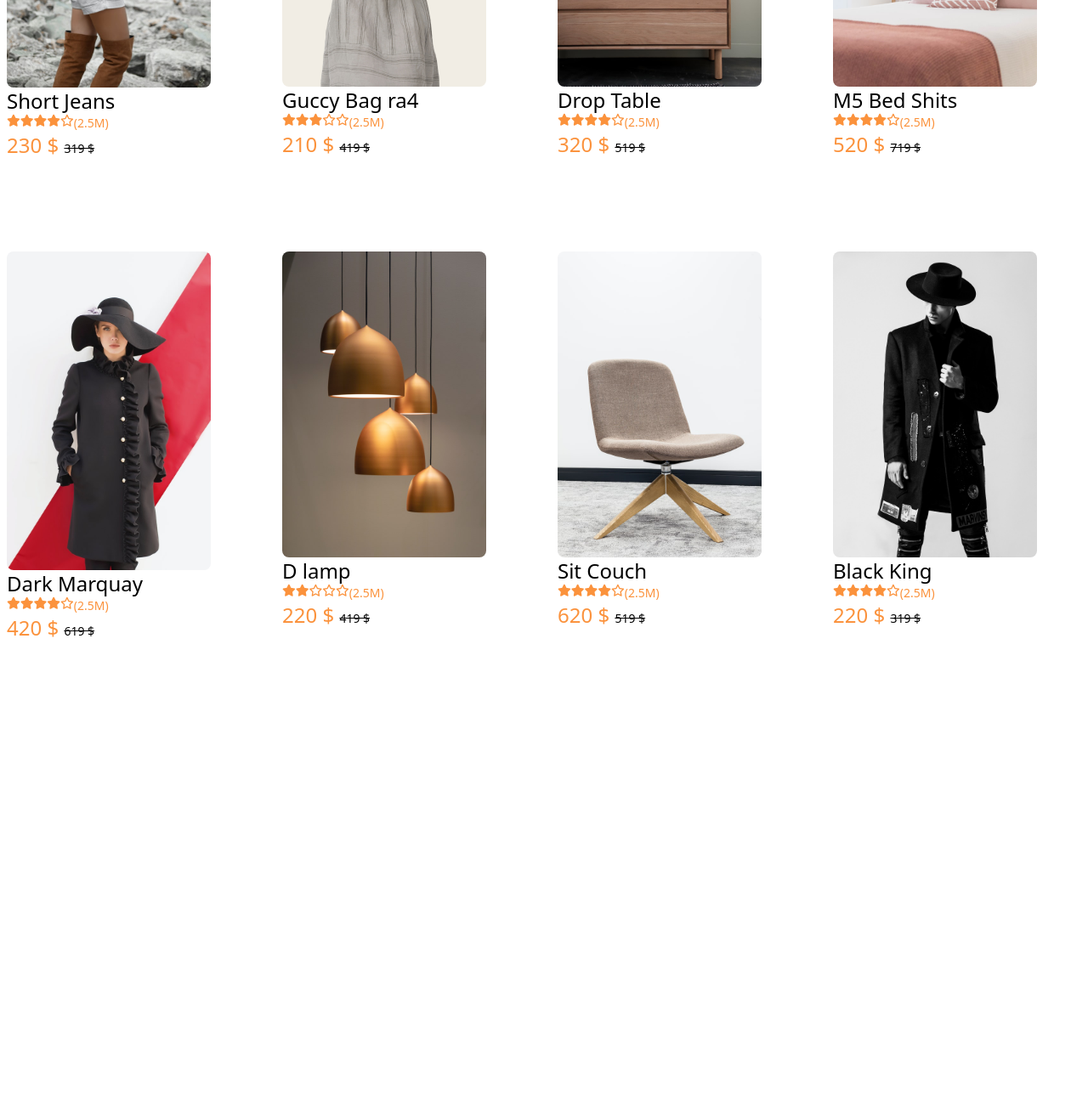
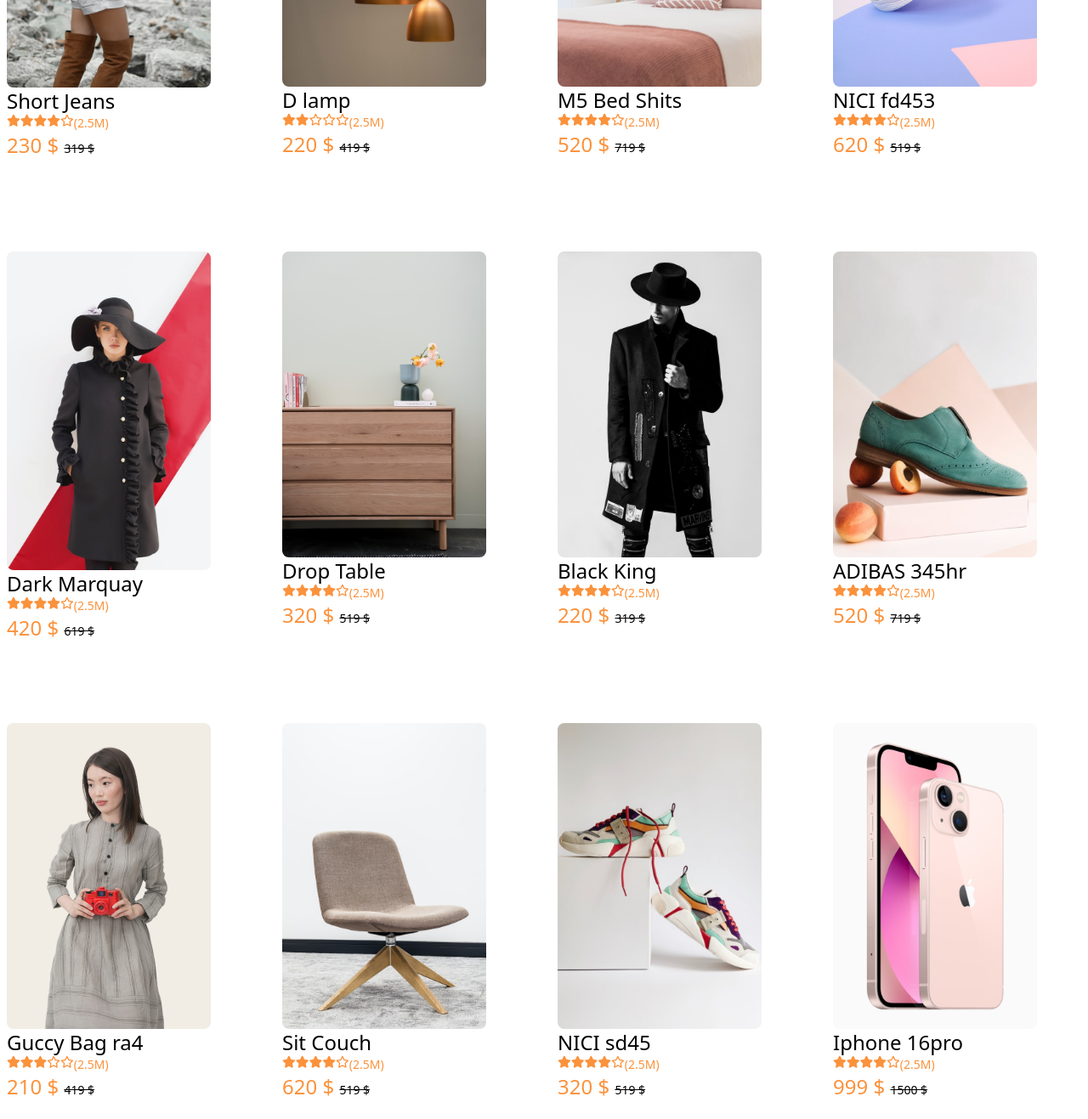
Before and after one commit to munnaMia/VVFshop, a plain HTML site: page src/index.html in a window 1280 px wide. Shown: the part 2000-3317 px from the top of the page at 85% size. Before the commit the page ends 2763 px from the top, so only its background shows below. Drawn offline with Linux system fonts and the light colour scheme; a web font is replaced by a local one.

Commit message:
adding some new  Products  to the feature section

```diff
--- a/src/index.html
+++ b/src/index.html
@@ -294,7 +294,7 @@
         <h2 class="font-sans text-gray-600 text-3xl mt-9 uppercase ml-7 mb-6 mt-11 font-bold "><i class="fa-solid fa-bag-shopping"></i> Feature Products</h2>
         <hr class="h-1">
 
-        <div class="grid grid-rows-2 grid-flow-col gap-y-20 gap-x-4 mt-4">
+        <div class="grid grid-rows-3 grid-flow-col gap-y-20 gap-x-4 mt-4">
 
             <div class="cursor-pointer p-2 rounded-lg w-64 duration-150 hover:shadow-lg">
                 <div class="overflow-hidden">
@@ -423,6 +423,71 @@
                 </div>
                 <span class="text-orange-400 font-sans font-medium text-2xl">220 $  <del class="text-sm text-black">319 $</del></span>
             </div>
+
+            <div class="cursor-pointer p-2 rounded-lg w-64 duration-150 hover:shadow-lg">
+                <div class="overflow-hidden">
+                    <img class="object-contain rounded-lg  w-full" src="../images/Feature_images/featureU1.jpg" alt="image feature">
+                </div>
+                <h2 class="text-black text-2xl w-full text-left font-medium font-sans">NICI sd45</h2>
+                <div class="flex text-orange-400 font-sans text-sm">
+                    <i class="fa-solid fa-star"></i>
+                    <i class="fa-solid fa-star"></i>
+                    <i class="fa-solid fa-star"></i>
+                    <i class="fa-solid fa-star"></i>
+                    <i class="fa-regular fa-star"></i>
+                    <p>(2.5M)</p>
+                </div>
+                <span class="text-orange-400 font-sans font-medium text-2xl">320 $  <del class="text-sm text-black">519 $</del></span>
+            </div>
+
+            <div class="cursor-pointer p-2 rounded-lg w-64 duration-150 hover:shadow-lg">
+                <div class="overflow-hidden">
+                    <img class="object-contain rounded-lg  w-full" src="../images/Feature_images/featureU2.jpg" alt="image feature">
+                </div>
+                <h2 class="text-black text-2xl w-full text-left font-medium font-sans">NICI fd453</h2>
+                <div class="flex text-orange-400 font-sans text-sm">
+                    <i class="fa-solid fa-star"></i>
+                    <i class="fa-solid fa-star"></i>
+                    <i class="fa-solid fa-star"></i>
+                    <i class="fa-solid fa-star"></i>
+                    <i class="fa-regular fa-star"></i>
+                    <p>(2.5M)</p>
+                </div>
+                <span class="text-orange-400 font-sans font-medium text-2xl">620 $  <del class="text-sm text-black">519 $</del></span>
+            </div>
+
+            <div class="cursor-pointer p-2 rounded-lg w-64 duration-150 hover:shadow-lg">
+                <div class="overflow-hidden">
+                    <img class="object-contain rounded-lg  w-full " src="../images/Feature_images/featureU3.jpg" alt="image feature">
+                </div>
+                <h2 class="text-black text-2xl w-full text-left font-medium font-sans">ADIBAS 345hr</h2>
+                <div class="flex text-orange-400 font-sans text-sm">
+                    <i class="fa-solid fa-star"></i>
+                    <i class="fa-solid fa-star"></i>
+                    <i class="fa-solid fa-star"></i>
+                    <i class="fa-solid fa-star"></i>
+                    <i class="fa-regular fa-star"></i>
+                    <p>(2.5M)</p>
+                </div>
+                <span class="text-orange-400 font-sans font-medium text-2xl">520 $  <del class="text-sm text-black">719 $</del></span>
+            </div>
+
+            <div class="cursor-pointer p-2 rounded-lg w-64 duration-150 hover:shadow-lg">
+                <div class="overflow-hidden">
+                    <img class="object-contain rounded-lg  w-full " src="../images/Feature_images/featureU4.jpg" alt="image feature">
+                </div>
+                <h2 class="text-black text-2xl w-full text-left font-medium font-sans">Iphone 16pro</h2>
+                <div class="flex text-orange-400 font-sans text-sm">
+                    <i class="fa-solid fa-star"></i>
+                    <i class="fa-solid fa-star"></i>
+                    <i class="fa-solid fa-star"></i>
+                    <i class="fa-solid fa-star"></i>
+                    <i class="fa-regular fa-star"></i>
+                    <p>(2.5M)</p>
+                </div>
+                <span class="text-orange-400 font-sans font-medium text-2xl">999 $  <del class="text-sm text-black">1500 $</del></span>
+            </div>
+
         </div>
 
     </section>
@@ -432,6 +497,7 @@
 
 
 
+
     <script src="script.js"></script>
 </body>
 </html>
```
Also changed, not shown: dist/output.css, images/Feature_images/featureU1.jpg (added), images/Feature_images/featureU2.jpg (added), images/Feature_images/featureU3.jpg (added), images/Feature_images/featureU4.jpg (added).
